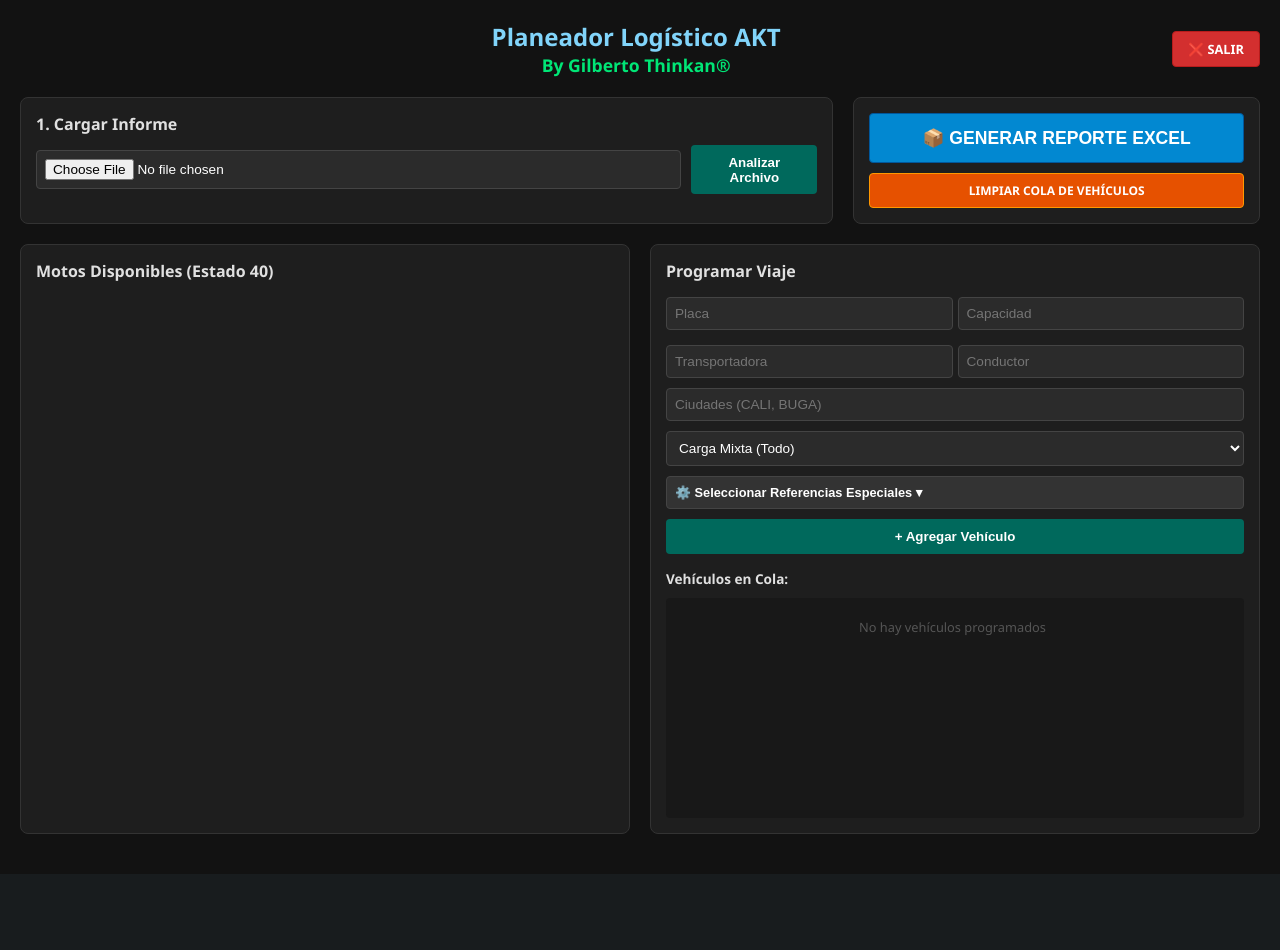
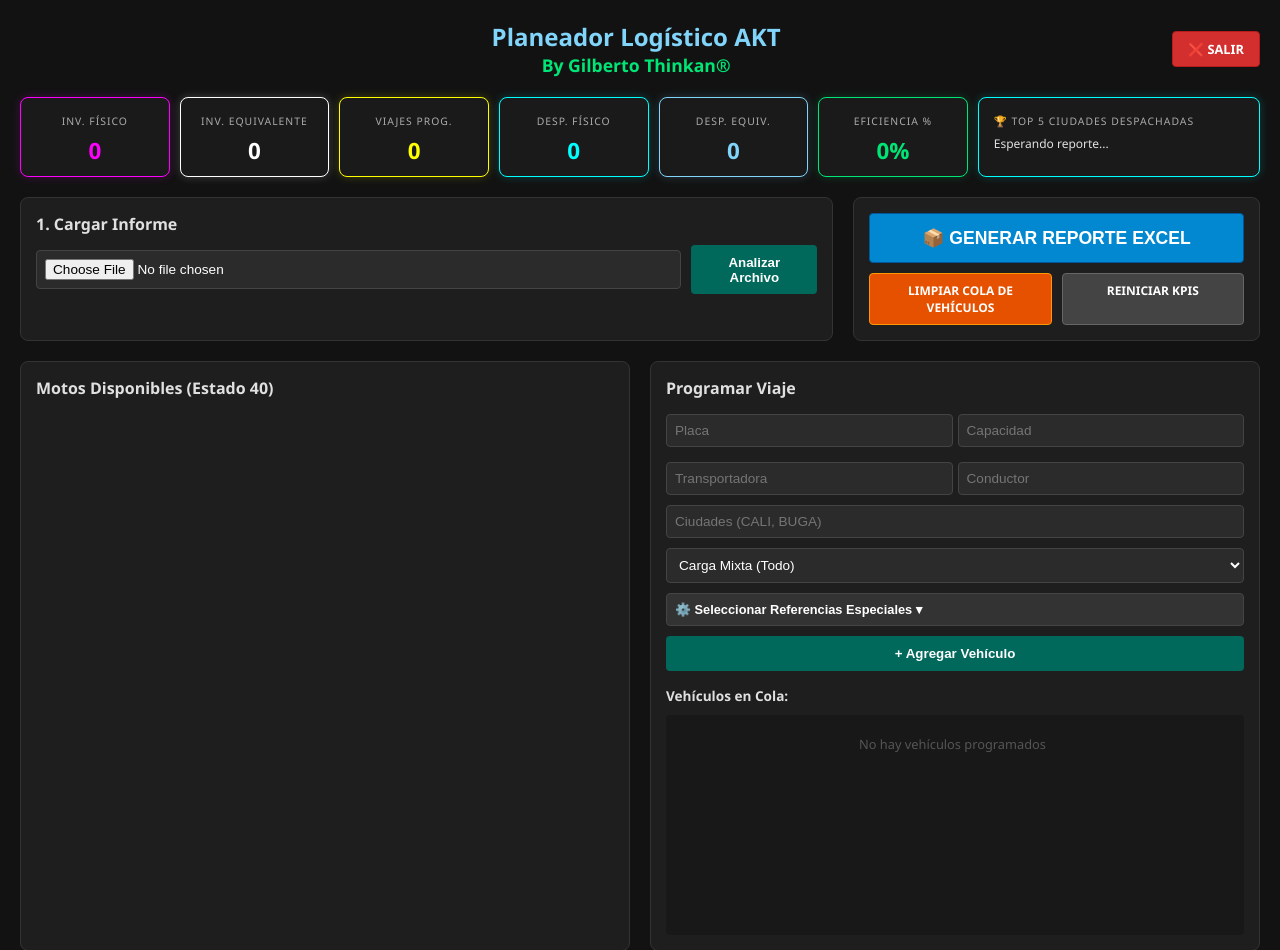
Before and after one commit to gilbertothinkan-eng/planer-v2, a Flask app: template templates/dashboard.html in a window 1280 px wide. Shown: the top 950 px of the page. Before the commit the page ends 834 px from the top, so only its background shows below. Run offline with Flask 3, Linux system fonts and the light colour scheme; the template is opened without the code that fills it, so the values that code supplies are empty.

Commit message:
Update dashboard.html

```diff
--- a/templates/dashboard.html
+++ b/templates/dashboard.html
@@ -45,6 +45,22 @@
       .card-v { background:#252525; padding:10px; margin:8px 0; border-radius:4px; border-left:4px solid #ff9800; }
       .tag-ref { background:#111; border:1px solid #00e676; padding:3px 6px; border-radius:4px; font-size:0.7em; color: #00e676; display: inline-block; margin: 2px; }
 
+      /* ESTILOS KPI NEÓN */
+      .kpi-container { display: flex; gap: 10px; margin-bottom: 20px; flex-wrap: wrap; }
+      .kpi-card {
+          flex: 1; min-width: 120px; padding: 10px; border-radius: 8px; background: #1a1a1a;
+          text-align: center; border: 1px solid #333; box-shadow: 0 0 5px rgba(0,0,0,0.5);
+      }
+      .kpi-card span { display: block; font-size: 1.4em; font-weight: bold; margin-top: 5px; }
+      .kpi-card label { font-size: 0.65em; text-transform: uppercase; color: #aaa; letter-spacing: 1px; }
+
+      .neon-fucsia { border-color: #ff00ff !important; box-shadow: 0 0 10px rgba(255, 0, 255, 0.2); color: #ff00ff; }
+      .neon-blanco { border-color: #ffffff !important; box-shadow: 0 0 10px rgba(255, 255, 255, 0.2); color: #ffffff; }
+      .neon-amarillo { border-color: #ffff00 !important; box-shadow: 0 0 10px rgba(255, 255, 0, 0.2); color: #ffff00; }
+      .neon-azul { border-color: #00ffff !important; box-shadow: 0 0 10px rgba(0, 255, 255, 0.2); color: #00ffff; }
+      .neon-celeste { border-color: #81d4fa !important; box-shadow: 0 0 10px rgba(129, 212, 250, 0.2); color: #81d4fa; }
+      .neon-verde { border-color: #00e676 !important; box-shadow: 0 0 10px rgba(0, 230, 118, 0.2); color: #00e676; }
+
       /* ESTILO VENTANITA MODAL */
       .modal { display: none; position: fixed; z-index: 1000; left: 0; top: 0; width: 100%; height: 100%; background: rgba(0,0,0,0.8); }
       .modal-content { background: #1e1e1e; margin: 5% auto; padding: 20px; border: 1px solid #81d4fa; width: 400px; border-radius: 10px; box-shadow: 0 0 20px rgba(0,0,0,0.5); }
@@ -59,6 +75,43 @@
       <p style="color:#00e676; margin:0; font-size: 1.1em; font-weight: bold;">By Gilberto Thinkan®</p>
   </div>
   <a href="/logout" class="btn-logout">❌ SALIR</a>
+</div>
+
+<div class="kpi-container">
+    <div class="kpi-card neon-fucsia">
+        <label>Inv. Físico</label>
+        <span>{{ session.get('kpi_fisico', 0) }}</span>
+    </div>
+    <div class="kpi-card neon-blanco">
+        <label>Inv. Equivalente</label>
+        <span>{{ session.get('kpi_equivalente', 0) }}</span>
+    </div>
+    <div class="kpi-card neon-amarillo">
+        <label>Viajes Prog.</label>
+        <span>{{ session.get('kpi_viajes', 0) }}</span>
+    </div>
+    <div class="kpi-card neon-azul">
+        <label>Desp. Físico</label>
+        <span>{{ session.get('kpi_despacho_f', 0) }}</span>
+    </div>
+    <div class="kpi-card neon-celeste">
+        <label>Desp. Equiv.</label>
+        <span>{{ session.get('kpi_despacho_e', 0) }}</span>
+    </div>
+    <div class="kpi-card neon-verde">
+        <label>Eficiencia %</label>
+        <span>{{ session.get('kpi_eficiencia', 0) }}%</span>
+    </div>
+    <div class="kpi-card neon-azul" style="flex: 2; text-align: left; padding-left: 15px;">
+        <label>🏆 Top 5 Ciudades Despachadas</label>
+        <div style="font-size: 0.75em; margin-top: 5px; color: #e0e0e0;">
+            {% for ciudad, cant in session.get('kpi_top5', {}).items() %}
+                {{ loop.index }}. {{ ciudad }} ({{ cant }}){% if not loop.last %} | {% endif %}
+            {% else %}
+                Esperando reporte...
+            {% endfor %}
+        </div>
+    </div>
 </div>
 
 {% if session.get('mensaje') %}
@@ -80,7 +133,10 @@
       <form action="/generar_planeador" method="POST">
         <button type="submit" class="btn-generate">📦 GENERAR REPORTE EXCEL</button>
       </form>
-      <a href="/limpiar_cola" class="btn-clear">Limpiar cola de vehículos</a>
+      <div style="display: flex; gap: 10px;">
+          <a href="/limpiar_cola" class="btn-clear" style="flex: 1;">Limpiar cola de vehículos</a>
+          <a href="/reset_kpis" class="btn-clear" style="flex: 1; background: #444; border-color: #666;">Reiniciar KPIs</a>
+      </div>
     </div>
 </div>
 
@@ -203,7 +259,6 @@
         document.getElementById('modalEditar').style.display = 'none';
     }
 
-    // Script para que el mensaje desaparezca solo en 2 segundos
     setTimeout(function() {
         var mensaje = document.getElementById('mensaje-flash');
         if (mensaje) {
```
